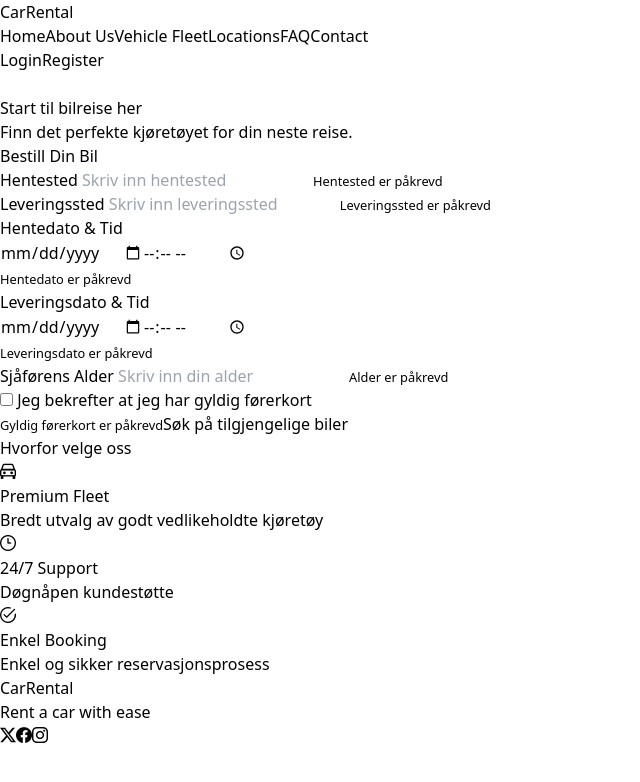
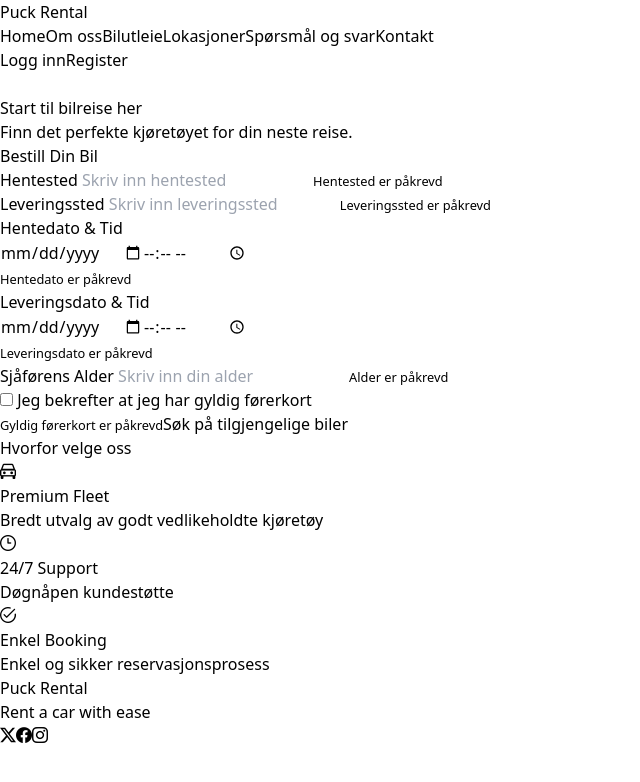
Before and after one commit to mariusrundereim/puck-rental, a Vue app: page / in a window 1280 px wide. Shown: the top 782 px of the page, without its empty margins (0-640 px from the left). Built offline with nearby package versions, Linux system fonts and the light colour scheme.

Commit message:
overall updates

```diff
--- a/index.html
+++ b/index.html
@@ -4,7 +4,7 @@
     <meta charset="UTF-8" />
     <link rel="icon" type="image/svg+xml" href="/vite.svg" />
     <meta name="viewport" content="width=device-width, initial-scale=1.0" />
-    <title>Vite + Vue + TS</title>
+    <title>Puck Rental</title>
   </head>
   <body>
     <div id="app"></div>
--- a/src/App.vue
+++ b/src/App.vue
@@ -8,7 +8,6 @@
   <div class="min-h-screen flex flex-col">
     <Navbar />
     <main class="flex-grow">
-      <!-- <BookingForm /> -->
       <router-view />
     </main>
     <Footer />
--- a/src/components/layout/Footer.vue
+++ b/src/components/layout/Footer.vue
@@ -7,7 +7,7 @@
     <div class="container mx-auto px-4 py-8">
       <div class="flex justify-between items-center">
         <div>
-          <p class="text-lg font-bold">CarRental</p>
+          <p class="text-lg font-bold">Puck Rental</p>
           <p class="text-sm">Rent a car with ease</p>
         </div>
         <div class="flex space-x-4">
--- a/src/components/layout/Navbar.vue
+++ b/src/components/layout/Navbar.vue
@@ -4,11 +4,11 @@
 const isMenuOpen = ref(false);
 const items = [
   { label: "Home", to: "/" },
-  { label: "About Us", to: "/about" },
-  { label: "Vehicle Fleet", to: "/fleet" },
-  { label: "Locations", to: "/locations" },
-  { label: "FAQ", to: "/faq" },
-  { label: "Contact", to: "/contact" },
+  { label: "Om oss", to: "/about" },
+  { label: "Bilutleie", to: "/fleet" },
+  { label: "Lokasjoner", to: "/locations" },
+  { label: "Spørsmål og svar", to: "/faq" },
+  { label: "Kontakt", to: "/contact" },
 ];
 
 const toggleMenu = () => {
@@ -21,7 +21,7 @@
     <div class="container mx-auto px-4">
       <div class="flex justify-between items-center h-16">
         <router-link to="/" class="text-2xl font-bold text-primary">
-          CarRental
+          Puck Rental
         </router-link>
 
         <!-- Desktop Menu -->
@@ -42,7 +42,7 @@
             <button
               class="px-4 py-2 text-gray-700 hover:text-primary hover:bg-gray-100 rounded-md transition-colors duration-200"
             >
-              Login
+              Logg inn
             </button>
           </router-link>
           <router-link to="/auth?mode=register">
@@ -101,7 +101,7 @@
               <button
                 class="w-full px-4 py-2 text-gray-700 hover:text-primary hover:bg-gray-100 rounded-md transition-colors duration-200"
               >
-                Login
+                Logg inn
               </button>
             </router-link>
             <router-link to="/auth?mode=register" class="block">
--- a/src/views/Home.vue
+++ b/src/views/Home.vue
@@ -9,7 +9,7 @@
       <div
         class="absolute inset-0 bg-gradient-to-r from-gray-900/90 to-gray-900/50"
       >
-        <div class="container mx-auto h-full flex items-center">
+        <div class="container mx-auto h-full flex items-center px-12">
           <div class="max-w-2xl text-white">
             <h1 class="text-4xl md:text-6xl font-bold mb-6">
               Start til bilreise her
```
Also changed, not shown: 1 other file (tests, documents, lock files or other folders).
